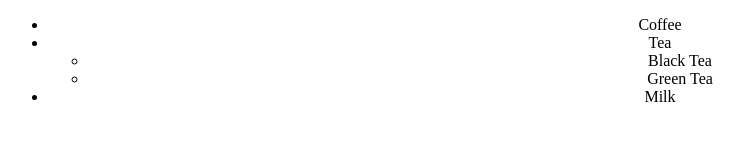
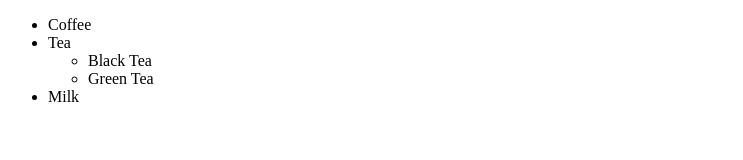
Before and after one commit to ritika-jhanwar/Ethnus-Internship, a plain HTML site: page HTML5/html_task-2.html in a window 1280 px wide. Shown: the whole page, without its empty margins (0-743 px from the left). Drawn offline with Linux system fonts and the light colour scheme.

Commit message:
HTML completed

```diff
--- a/HTML5/html_task-2.html
+++ b/HTML5/html_task-2.html
@@ -6,7 +6,6 @@
     <title>TASK-2 | HTML</title>
 </head>
 <body>
-    <center>
     <div class="list">
         <ul>
             <li>Coffee</li>
@@ -19,6 +18,6 @@
             <li>Milk</li>
         </ul>
     </div>
-    </center>
+
 </body>
 </html>
```
Also changed, not shown: HTML5/html_task-4.html (+3 -3 lines).
